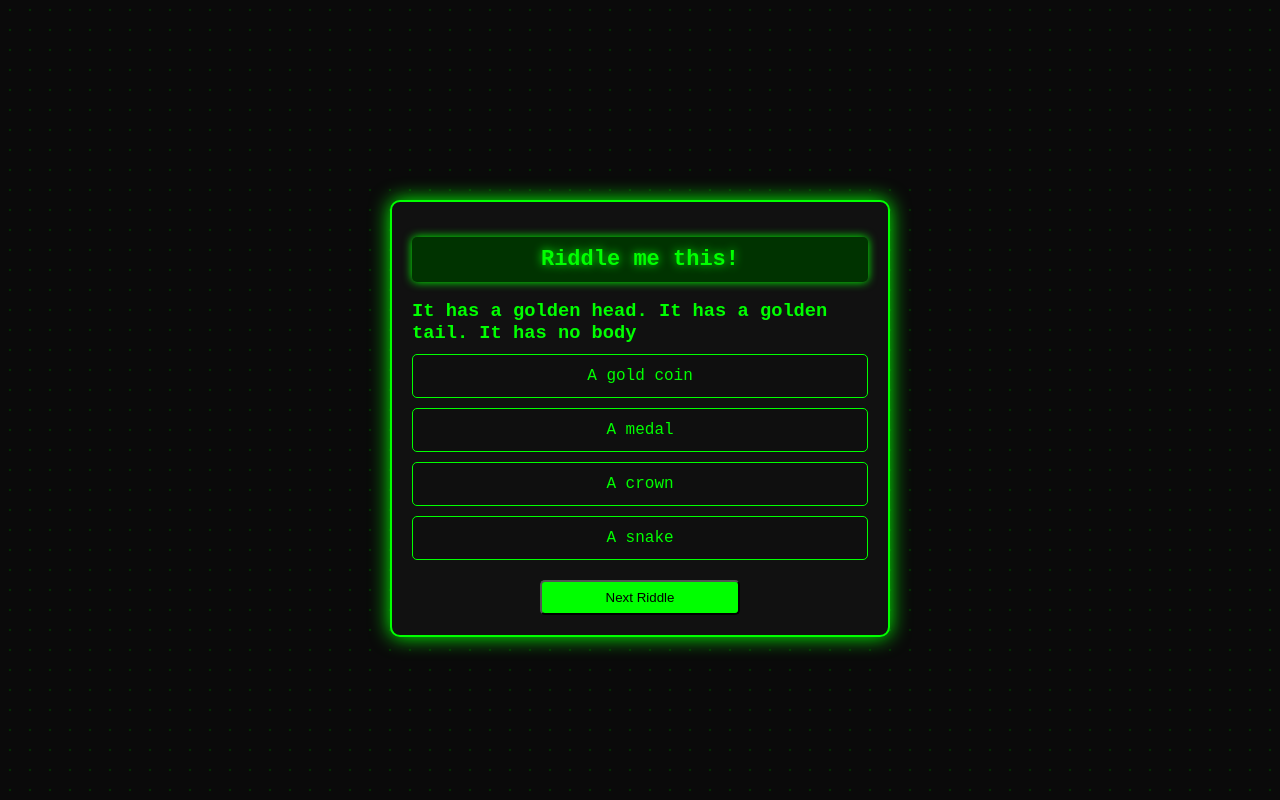
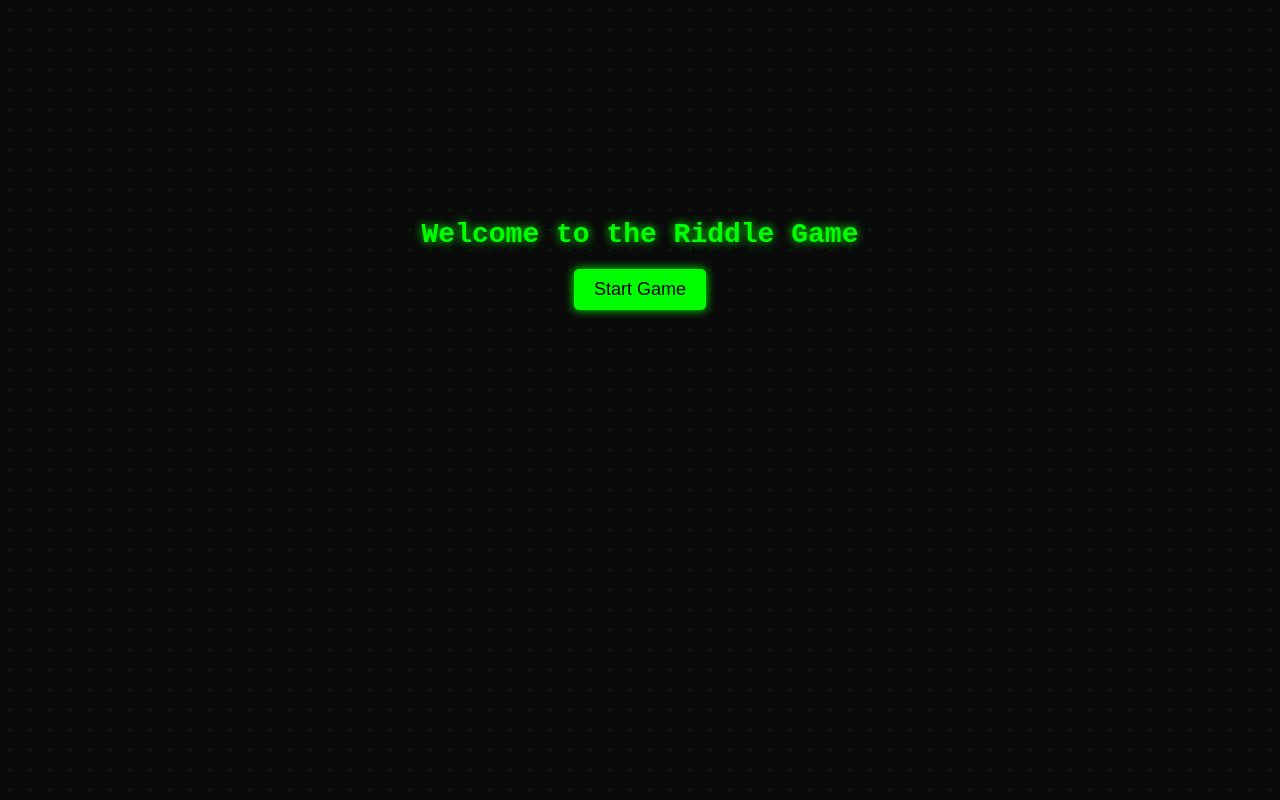
Before and after one commit to christophercoding-a11y/riddlegame, a plain HTML site: page index.html in a window 1280 px wide. Drawn offline with Linux system fonts and the light colour scheme.

Commit message:
Add start screen with title and button

```diff
--- a/css/style.css
+++ b/css/style.css
@@ -11,6 +11,33 @@ body {
     color: #00ff00;
     background-image: radial-gradient(#003300 1px, transparent 1px);
     background-size: 20px 20px;
+}
+
+.start-screen {
+    text-align: center;
+    margin-top: 200px;
+}
+
+.start-title {
+    font-size: 28px;
+    color: #00ff00;
+    text-shadow: 0 0 10px #00ff00;
+}
+
+.start-btn {
+    padding: 10px 20px;
+    font-size: 18px;
+    background-color: #00ff00;
+    color: #000;
+    border: none;
+    border-radius: 5px;
+    cursor: pointer;
+    box-shadow: 0 0 10px #00ff00;
+    transition: background-color 0.3s ease;
+}
+
+.start-btn:hover {
+    background-color: #00cc00;
 }
 
 .riddle-container {
@@ -56,9 +83,8 @@ body {
 }
 
 .riddle-content {
-    margin-top: 20px;
+    margin: 20px auto 0;
     width: 100%;
-    margin: 0 auto;
     transition: opacity 0.3s ease;
 }
 
--- a/index.html
+++ b/index.html
@@ -7,7 +7,11 @@
     <title>Riddle Game</title>
 </head>
 <body>
-    <div class="riddle-container">
+    <div class="start-screen">
+        <h1 class="start-title">Welcome to the Riddle Game</h1>
+        <button class="start-btn">Start Game</button>
+    </div>
+    <div class="riddle-container" style="display: none;">
         <h1 class="riddle-title">Riddle me this!</h1>
         <div class="container riddle-content">
             <h3 class="riddle">Riddle goes here...</h3>
@@ -18,7 +22,7 @@
                 <li class="option">4</li>
             </ul>
         </div>
-        <button class="submit-btn btn-primary">Next Riddle</button>
+        <button class="submit-btn">Submit Answer</button>
     </div>
 
     <script src="js/app.js"></script>
--- a/js/app.js
+++ b/js/app.js
@@ -26,9 +26,18 @@ const riddleData = [
     },
 ];
 
+const startBtn = document.querySelector(".start-btn");
+const startScreen = document.querySelector(".start-screen");
 const riddleElement = document.querySelector('.riddle');
+const riddleContainer = document.querySelector(".riddle-container");
 const optionsElements = document.querySelectorAll('.option');
 const submitBtn = document.querySelector(".submit-btn");
+
+startBtn.addEventListener("click", () => {
+    startScreen.style.display = "none";
+    riddleContainer.style.display = "block";
+    showRiddle();
+});
 
 let currentRiddleIndex = 0;
 let score = 0;
@@ -137,7 +146,7 @@ const showResults = () => {
     const riddleContainer = document.querySelector(".riddle-container");
     riddleContainer.innerHTML = `
         <h2>You solved ${score} out of ${riddleData.length} riddles</h2>
-        <button class="restart-btn">Restart Game</button>
+        <button class="restart-btn">Back to Start</button>
     `;
 
     document.querySelector(".restart-btn").addEventListener("click", () => {
@@ -154,4 +163,4 @@ optionsElements.forEach(option => {
 
 submitBtn.addEventListener("click", handleNextRiddle);
 
-showRiddle();
+// showRiddle();
```
